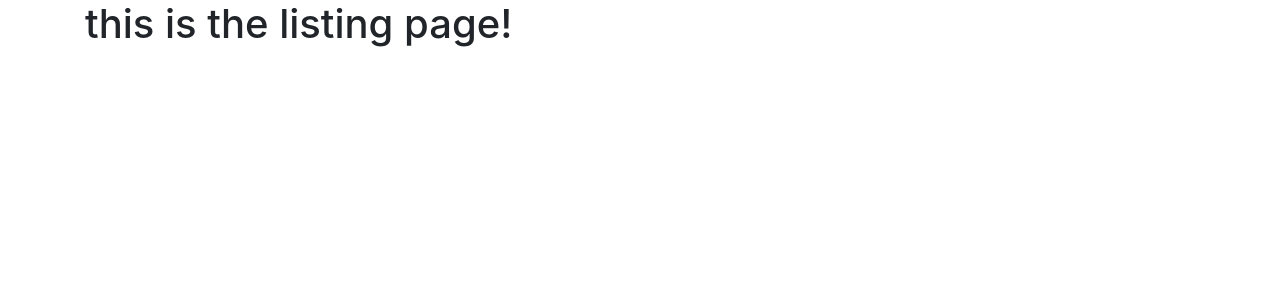
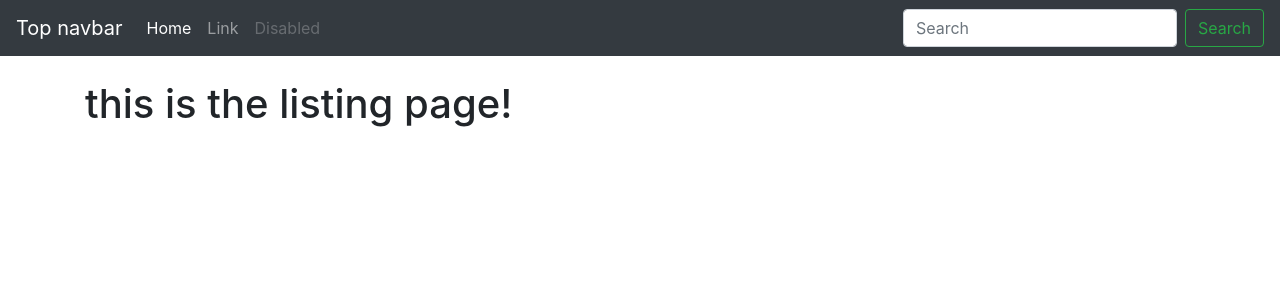
Before and after one commit to Blackice21/jd_blog, a Django app: page / in a window 1280 px wide. Shown: the top 300 px of the page. Run offline with Django 3.2, Linux system fonts and the light colour scheme; data that the repository does not hold is empty.

Commit message:
added style to homepage and base.html and can create and update a post.

```diff
--- a/Post/models.py
+++ b/Post/models.py
@@ -1,5 +1,6 @@
 from django.db import models
 from django.contrib.auth.models import AbstractUser
+from django.shortcuts import reverse
 
 # Create your models here.
 class User(AbstractUser):
@@ -18,6 +19,9 @@ class Post_m(models.Model):
 
     def __str__(self):
         return self.title
+
+    def get_absolute_url(self):
+        return reverse("detail", kwargs={'slug':self.slug})
 
 class Comment(models.Model):
     post = models.ForeignKey(Post_m, on_delete=models.CASCADE)
--- a/Post/views.py
+++ b/Post/views.py
@@ -1,6 +1,7 @@
 from django.shortcuts import render
 from django.views.generic import ListView, DetailView, CreateView, UpdateView, DeleteView
 from .models import Post_m, Like, Comment, User, Postview
+from .forms import PostForm
 # Create your views here:
 
 class Post_mListView(ListView):
@@ -12,23 +13,22 @@ class Post_mDetailView(DetailView):
 
 class Post_mCreateView(CreateView):
     model = Post_m
-    fields = [
-        'title',
-        'content',
-        'thumbnail',
-        'author',
-        'slug',
-    ]
+    form_class = PostForm
+    success_url = '/'
+
+    def get_context_data(self, **kwargs):
+        context = super().get_context_data(**kwargs)
+        context['view_type'] = 'create'
+        return context
 
 class Post_mDeleteView(DeleteView):
     model = Post_m
 
 class Post_mUpdateView(UpdateView):
     model = Post_m
-    fields = [
-        'title',
-        'content',
-        'thumbnail',
-        'author',
-        'slug',
-    ]
+    form_class = PostForm
+    success_url = '/'
+    def get_context_data(self, **kwargs):
+        context = super().get_context_data(**kwargs)
+        context['view_type'] = 'update'
+        return context
--- a/templates/Post/post_m_list.html
+++ b/templates/Post/post_m_list.html
@@ -6,9 +6,23 @@
 {% block content %}
     <div class=container>
         <h1>this is the listing page!</h1>
-        {% for object in object_list %}
-        {{object.title}}
-        <img src="{{object.thumbnail.url}}" width=300 height=200 alt="">
-        {% endfor %}
+        <div class="row">
+            {% for object in object_list %}
+            <div class="col-4" >
+                <a href="{{ object.get_absolute_url }}">
+                    <div class="card" style="width: 18rem;">
+                        <img src="{{ object.thumbnail.url }}" class="card-img-top" alt="...">
+                        <div class="card-body">
+                        <h5 class="card-title">{{object.title}}</h5>
+                        <p class="card-text">{{object.content|truncatechars:5}}</p>
+                        <span>views</span>
+                        <span>likes</span>
+                        <span>comments</span>
+                        </div>
+                    </div>
+                </a>
+            </div>
+            {% endfor %}
+        </div>
     </div>
 {% endblock content %}
--- a/templates/base.html
+++ b/templates/base.html
@@ -1,12 +1,50 @@
-<!DOCTYPE html>
+<!doctype html>
 <html lang="en">
   <head>
-    <meta charset="UTF-8">
-    <meta name="viewport" content="width=device-width, initial-scale=1.0">
-    <title>{% block title %}{% endblock %}</title>
+    <meta charset="utf-8">
+    <meta name="viewport" content="width=device-width, initial-scale=1, shrink-to-fit=no">
+    <meta name="description" content="">
+    <meta name="author" content="Mark Otto, Jacob Thornton, and Bootstrap contributors">
+    <meta name="generator" content="Jekyll v4.1.1">
+    <title>Blog-{% block title %}{% endblock %}</title>
     <link rel="stylesheet" href="https://cdn.jsdelivr.net/npm/bootstrap@4.5.3/dist/css/bootstrap.min.css" integrity="sha384-TX8t27EcRE3e/ihU7zmQxVncDAy5uIKz4rEkgIXeMed4M0jlfIDPvg6uqKI2xXr2" crossorigin="anonymous">
+
+
+    <!-- Favicons -->
+    <link rel="apple-touch-icon" href="/docs/4.5/assets/img/favicons/apple-touch-icon.png" sizes="180x180">
+    <link rel="icon" href="/docs/4.5/assets/img/favicons/favicon-32x32.png" sizes="32x32" type="image/png">
+    <link rel="icon" href="/docs/4.5/assets/img/favicons/favicon-16x16.png" sizes="16x16" type="image/png">
+    <link rel="manifest" href="/docs/4.5/assets/img/favicons/manifest.json">
+    <link rel="mask-icon" href="/docs/4.5/assets/img/favicons/safari-pinned-tab.svg" color="#563d7c">
+    <link rel="icon" href="/docs/4.5/assets/img/favicons/favicon.ico">
+    <meta name="msapplication-config" content="/docs/4.5/assets/img/favicons/browserconfig.xml">
+    <meta name="theme-color" content="#563d7c">
   </head>
+
   <body>
+    <nav class="navbar navbar-expand-md navbar-dark bg-dark mb-4">
+  <a class="navbar-brand" href="#">Top navbar</a>
+  <button class="navbar-toggler" type="button" data-toggle="collapse" data-target="#navbarCollapse" aria-controls="navbarCollapse" aria-expanded="false" aria-label="Toggle navigation">
+    <span class="navbar-toggler-icon"></span>
+  </button>
+  <div class="collapse navbar-collapse" id="navbarCollapse">
+    <ul class="navbar-nav mr-auto">
+      <li class="nav-item active">
+        <a class="nav-link" href="#">Home <span class="sr-only">(current)</span></a>
+      </li>
+      <li class="nav-item">
+        <a class="nav-link" href="#">Link</a>
+      </li>
+      <li class="nav-item">
+        <a class="nav-link disabled" href="#" tabindex="-1" aria-disabled="true">Disabled</a>
+      </li>
+    </ul>
+    <form class="form-inline mt-2 mt-md-0">
+      <input class="form-control mr-sm-2" type="text" placeholder="Search" aria-label="Search">
+      <button class="btn btn-outline-success my-2 my-sm-0" type="submit">Search</button>
+    </form>
+  </div>
+</nav>
 
 {% block content %} {%endblock%}
   <!-- javasript -->
```
Also changed, not shown: Post/forms.py (added, +7 -0 lines), templates/Post/post_m_form.html (+8 -1 lines). Lines whose indentation alone changed are shown as unchanged.
